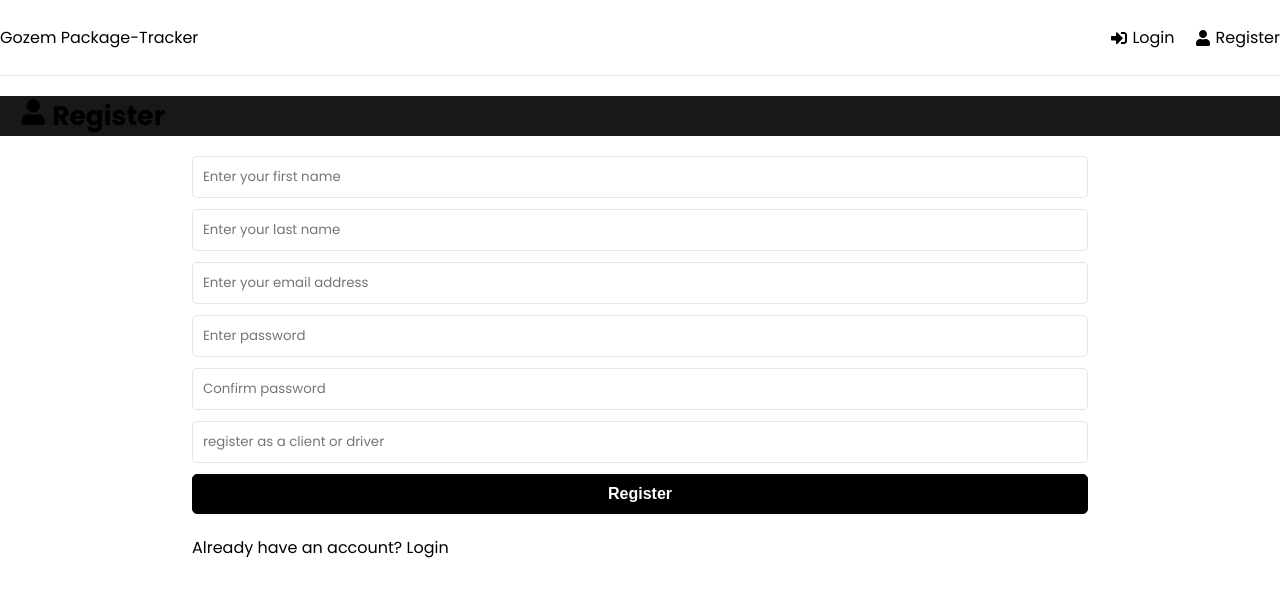
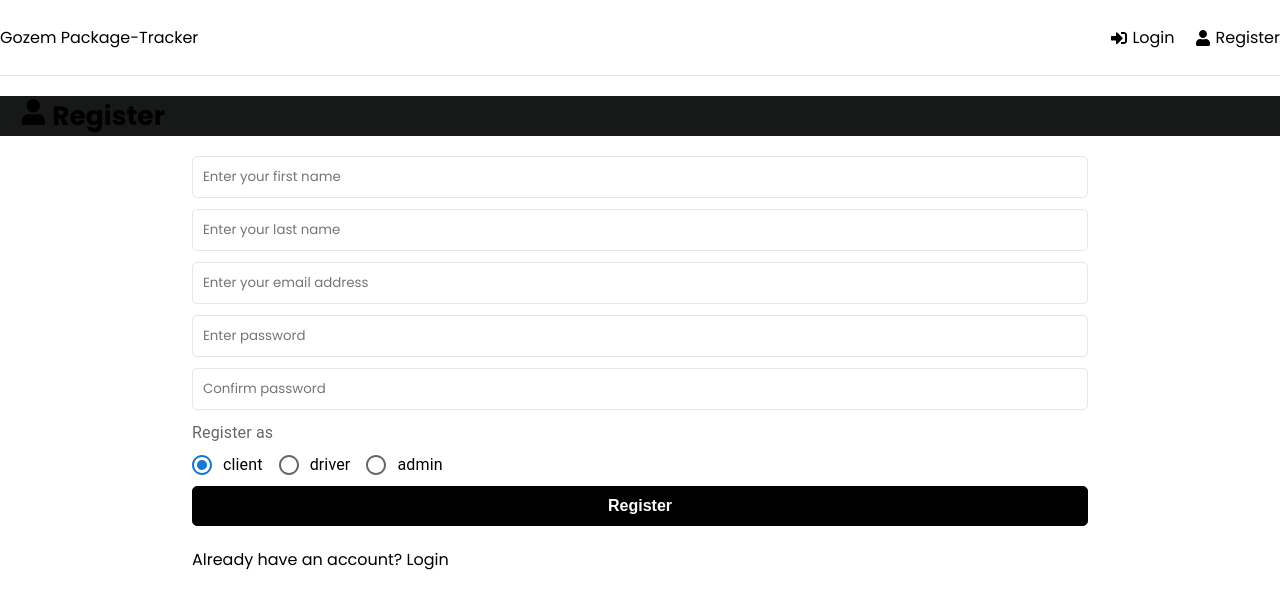
Before and after one commit to emash90/gozem-package-tracker, a React (Create React App) app in the folder frontend/: page /register in a window 1280 px wide. Shown: the top 608 px of the page. Built offline with nearby package versions, Linux system fonts and the light colour scheme; no server answers.

Commit message:
implementing radio buttons for register and delivery form

```diff
--- a/frontend/src/components/DeliveryForm.jsx
+++ b/frontend/src/components/DeliveryForm.jsx
@@ -5,11 +5,21 @@ import { useNavigate, useParams } from 'react-router-dom'
 import {createDelivery} from '../features/Delivery/deliverySlice'
 import { getOnePackage } from '../features/packages/packageSlice'
 import Spinner from './Spinner'
+import Radio from '@mui/material/Radio';
+import RadioGroup from '@mui/material/RadioGroup';
+import FormControlLabel from '@mui/material/FormControlLabel';
+import FormControl from '@mui/material/FormControl';
+import FormLabel from '@mui/material/FormLabel';
 
 
 
 
 function DeliveryForm() {
+    const [statusValue, setStatusValue] = useState('');
+
+    const handleChange = (event) => {
+        setStatusValue(event.target.value);
+    };
     let { id } = useParams()
     const { isLoading, isSuccess, message, deliveries, allPackages } = useSelector((state) => state.deliveries)
     const { packages } = useSelector((state) => state.packages)
@@ -66,6 +76,7 @@ function DeliveryForm() {
                 status: '',
                 deliveryLocation
             })
+            console.log(deliveryData);
             navigate('/driver/deliveries')
         }catch (error) {
             console.log(error);
@@ -103,13 +114,23 @@ function DeliveryForm() {
                         <label htmlFor="text">End Time</label>
                         <input type="date" name='end_time' id='end_time' value={end_time} onChange={onChange} placeholder="enter package delivery end time" />
                     </div>
-                    <div className="form-group-status">
-                        <label htmlFor="text">Delivery Status</label>
-                            <input type="checkBox" name='status' id='status' value="picked up" onChange={onChange} />picked up
-                            <input type="checkBox" name='status' id='status' value="in transit" onChange={onChange} />in transit
-                            <input type="checkBox" name='status' id='status' value="delivered" onChange={onChange} />delivered
-                            <input type="checkBox" name='status' id='status' value= "failed delivery" onChange={onChange} />failed
-                    </div>
+                    <div>
+                    <FormControl>
+                        <FormLabel id="accountType">Delivery Status</FormLabel>
+                        <RadioGroup
+                            row
+                            aria-labelledby="status"
+                            name="status"
+                            value={statusValue}
+                            onChange={handleChange}
+                        >
+                        <FormControlLabel value="picked up" control={<Radio />} label="Picked up" />
+                        <FormControlLabel value="intransit" control={<Radio />} label="In transit" />
+                        <FormControlLabel value="delivered" control={<Radio />} label="Delivered" />
+                        <FormControlLabel value="failed" control={<Radio />} label="Failed" />
+                        </RadioGroup>
+                    </FormControl>
+                </div>
                     <div className="form-group-location">
                         <label htmlFor="text">Delivery location</label>
                         <input disabled type="number" name='locationLatitude' id='locationLatitude' value={locationLatitude} onChange={onChange} placeholder='latitude'/>
--- a/frontend/src/pages/Register.jsx
+++ b/frontend/src/pages/Register.jsx
@@ -7,8 +7,19 @@ import { FaUser } from 'react-icons/fa'
 import { useState, useEffect } from 'react'
 import Spinner from '../components/Spinner'
 import Home from './Home'
+import Radio from '@mui/material/Radio';
+import RadioGroup from '@mui/material/RadioGroup';
+import FormControlLabel from '@mui/material/FormControlLabel';
+import FormControl from '@mui/material/FormControl';
+import FormLabel from '@mui/material/FormLabel';
 
 function Register() {
+
+    const [value, setValue] = useState('client');
+
+    const handleChange = (event) => {
+        setValue(event.target.value);
+    };
     const [formData, setFormData] = useState({
         firstName: '',
         lastName: '',
@@ -51,7 +62,7 @@ function Register() {
             toast.error('passwords do not match')
         } else if (password.length < 6) {
             toast('ensure password is more than 6 characters')
-        } else if(!firstName || !lastName || !email ||! password || !accountType){
+        } else if(!firstName || !lastName || !email ||! password ){
             toast.error('Please ensure all fields are filled')
         } else if (accountType !== "driver" && accountType !== "client" && accountType !== "admin") {
             toast.error("please select either 'client', 'driver' or 'admin'")
@@ -134,7 +145,24 @@ function Register() {
                         onChange={onChange}
                     />
                 </div>
-                <div className="form-group">
+                <div>
+                    <FormControl>
+                        <FormLabel id="accountType">Register as</FormLabel>
+                        <RadioGroup
+                            row
+                            aria-labelledby="accountType"
+                            name="accountType"
+                            value={value}
+                            onChange={handleChange}
+                        >
+                        <FormControlLabel value="client" control={<Radio />} label="client" />
+                        <FormControlLabel value="driver" control={<Radio />} label="driver" />
+                        <FormControlLabel value="admin" control={<Radio />} label="admin" />
+                        </RadioGroup>
+                    </FormControl>
+                </div>
+
+                {/* <div className="form-group">
                     <input
                         type='text'
                         name='accountType'
@@ -144,7 +172,7 @@ function Register() {
                         placeholder='register as a client or driver'
                         onChange={onChange}
                     />
-                </div>
+                </div> */}
                 <div className="form-group">
                     <button type='submit' className='btn btn-block'>Register</button>
                 </div>
```
